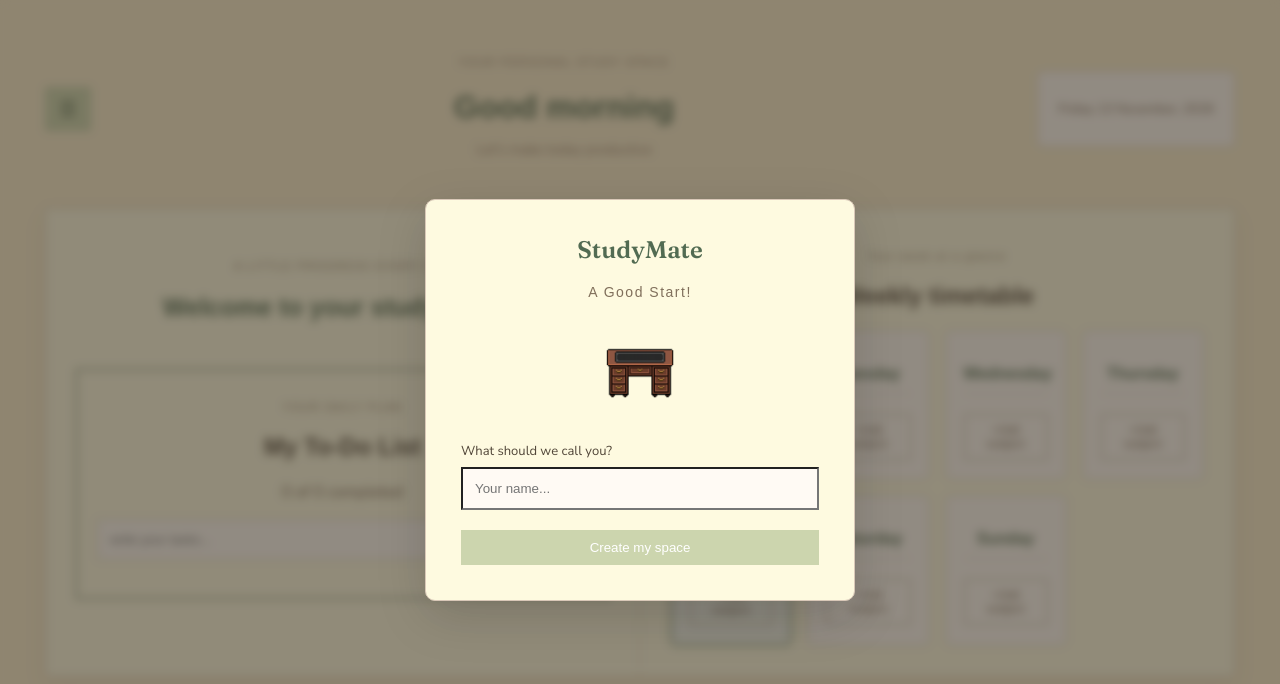
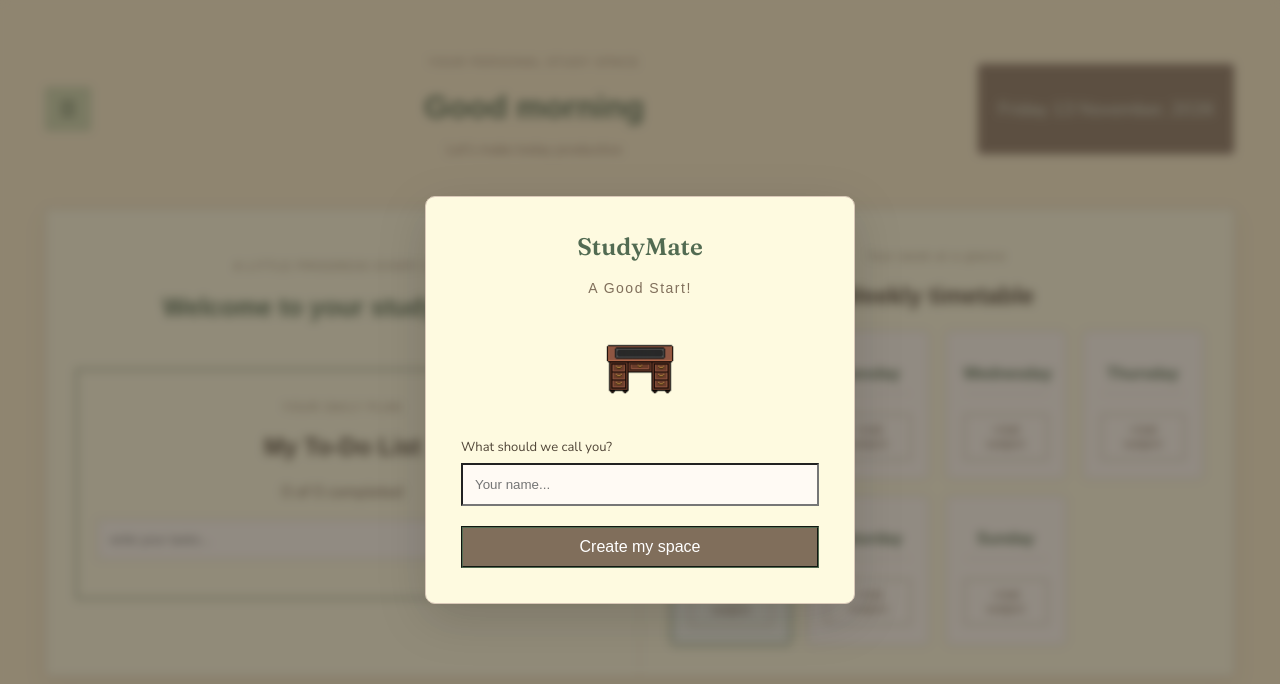
Before and after one commit to RaphelReji/StudyMate, a plain HTML site: page index.html in a window 1280 px wide. Drawn offline with Linux system fonts and the light colour scheme; a web font is replaced by a local one.

Commit message:
completed the interface functions

```diff
--- a/css/style.css
+++ b/css/style.css
@@ -139,13 +139,17 @@ nav {
 }
 
 .date-box{
-  background-color: #fffaf4;
+  background-color:#705b4bcc;
+  color: #91bd32;
   border: 1px solid #d9c8b8;
   padding: 15px 20px;
   font-size: 13px;
   border-radius: 5px;
 }
-
+.date-box p{
+  color: #dfe9da;
+  font-size: 18px;
+}
 .left-page .welcome-box{
   background:transparent;
   border: none;
@@ -451,6 +455,11 @@ nav {
   cursor: pointer;
 }
 
+.menu-toggle:hover{
+  font-weight: bolder;
+  transform: scale(1.02);
+}
+
 
 /*notes page*/
 
@@ -692,8 +701,15 @@ nav {
   width: 100%;
   margin-top: 20px;
   padding: 10px;
+  background-color: #806e5b;
+  font-size: 16px;
+  border: 2px groove #526b52;
+  cursor: pointer;
+}
 
-  cursor: pointer;
+#createSpaceButton:hover{
+  background-color: #514638;
+  border-radius: 5px;
 }
 
 
```
